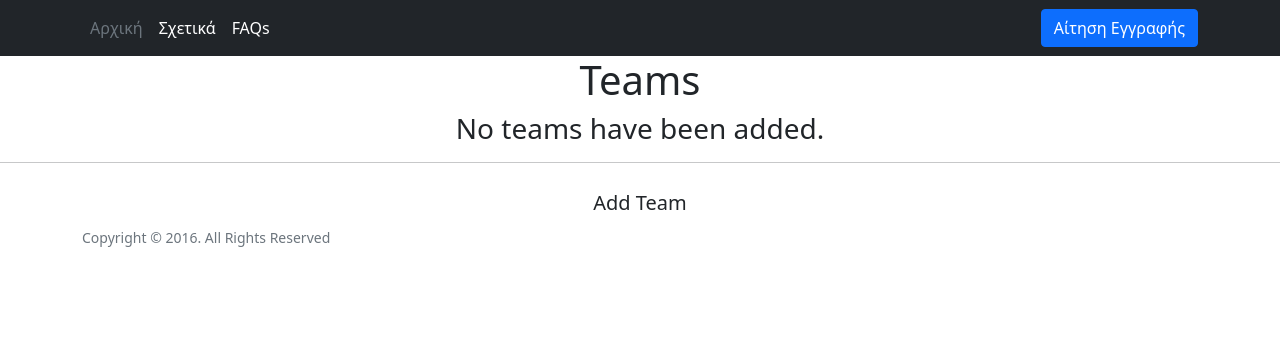
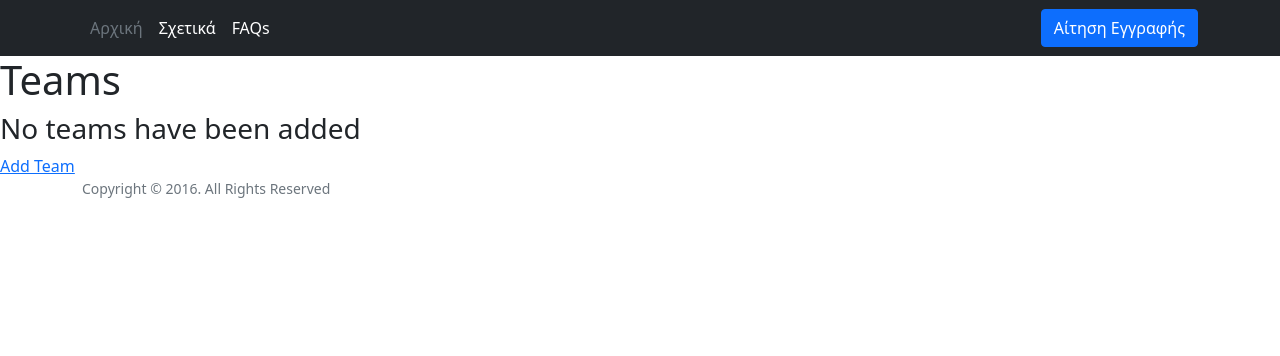
Before and after one commit to fragkiadamis/ca-management, a Flask app: template app/templates/private/teams.html in a window 1280 px wide. Shown: the top 356 px of the page. Run offline with Flask 2, Linux system fonts and the light colour scheme; the template is opened without the code that fills it, so the values that code supplies are empty; some libraries are stand-ins or nearby versions.

Commit message:
finished CRUD for teams

```diff
--- a/app/templates/private/teams.html
+++ b/app/templates/private/teams.html
@@ -1,59 +1,36 @@
-{% extends "main.html" %}
+{% extends "./main.html" %}
 {% block title %}Teams{% endblock %}
 {% block body %}
-    <div class="content-section">
-  <div class="outer">
-    <div class="middle">
-      <div class="inner">
-        <h1 style="text-align:center;">Teams</h1>
+    <h1>Teams</h1>
     {% if teams %}
-          <hr class="intro-divider">
-          <div class="center">
-            <table class="table table-striped table-bordered">
+        <table>
             <thead>
                 <tr>
-                  <th width="15%"> Name </th>
-                  <th width="40%"> Description </th>
-                  <th width="15%"> Email </th>
-                  <th width="15%"> Telephone </th>
+                    <th>Name</th>
+                    <th>Description</th>
+                    <th>Email</th>
+                    <th>Telephone</th>
                 </tr>
             </thead>
             <tbody>
                 {% for team in teams %}
                 <tr>
-                    <td> {{ team.name }} </td>
-                    <td> {{ team.description }} </td>
+                    <td>{{ team.name }}</td>
+                    <td>{{ team.description }}</td>
                     <td>{{ team.email }}</td>
                     <td>{{ team.telephone }}</td>
                     <td>
-                        <a href="{{ url_for('ca.edit_team', id=team.id) }}">
-                          <i class="fa fa-pencil"></i> Edit
-                        </a>
+                        <a href="{{ url_for('ca.edit_team', id=team.id) }}">Edit</a>
                     </td>
                     <td>
-                        <a href="{{ url_for('ca.delete_team', id=team.id) }}">
-                        <i class="fa fa-trash"></i> Delete
-                        </a>
+                        <a href="{{ url_for('ca.delete_team', id=team.id) }}">Delete</a>
                     </td>
                 </tr>
                 {% endfor %}
             </tbody>
         </table>
-          </div>
-          <div style="text-align: center">
     {% else %}
-          <div style="text-align: center">
-            <h3> No teams have been added. </h3>
-            <hr class="intro-divider">
+        <h3>No teams have been added</h3>
     {% endif %}
-          <a href="{{ url_for('ca.add_team') }}" class="btn btn-default btn-lg">
-            <i class="fa fa-plus"></i>
-            Add Team
-          </a>
-        </div>
-      </div>
-    </div>
-  </div>
-</div>
-    </div>
+    <a href="{{ url_for('ca.add_team') }}">Add Team</a>
 {% endblock %}
```
Also changed, not shown: app/ca/views.py (+18 -24 lines), app/models.py (+74 -72 lines). Lines whose indentation alone changed are shown as unchanged.
